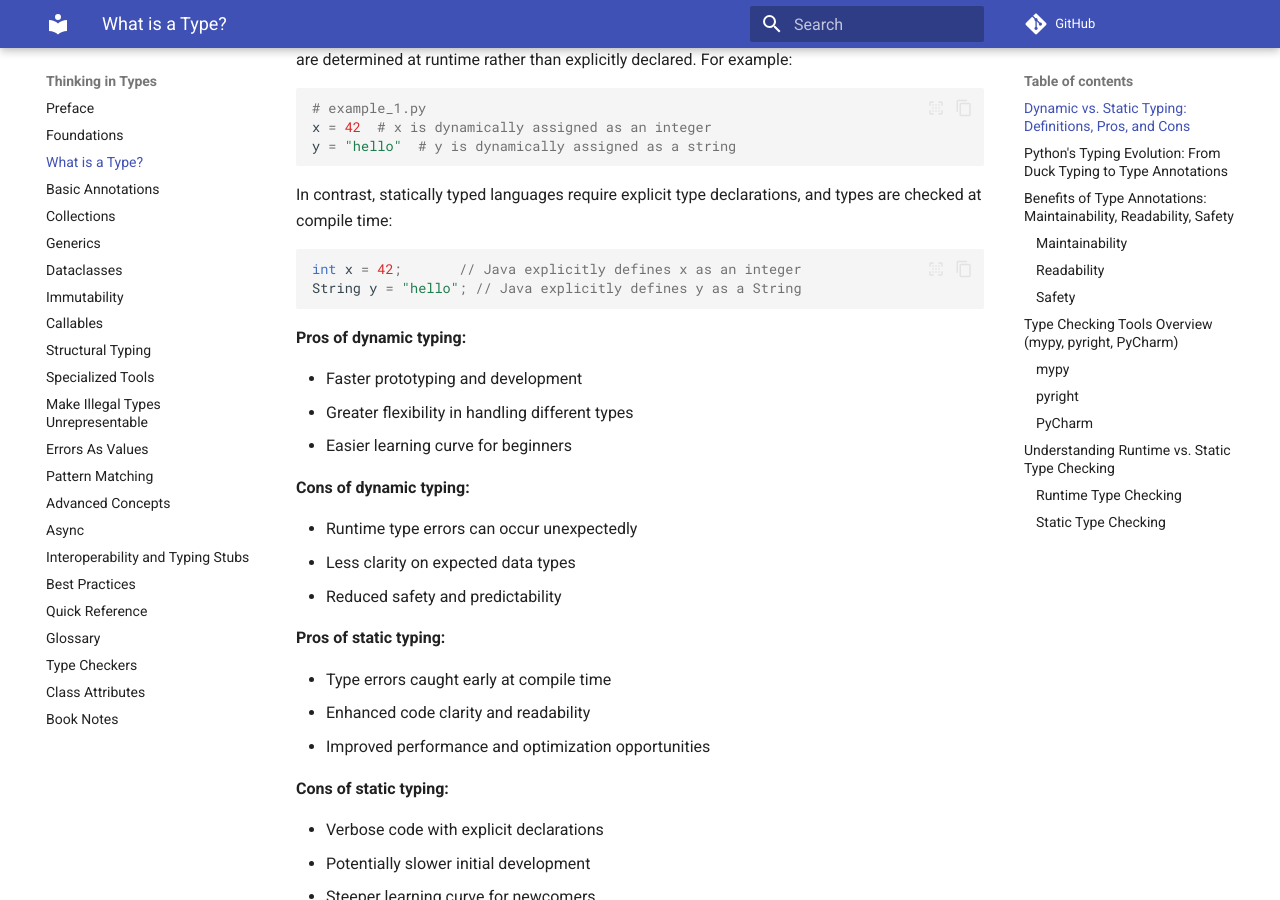
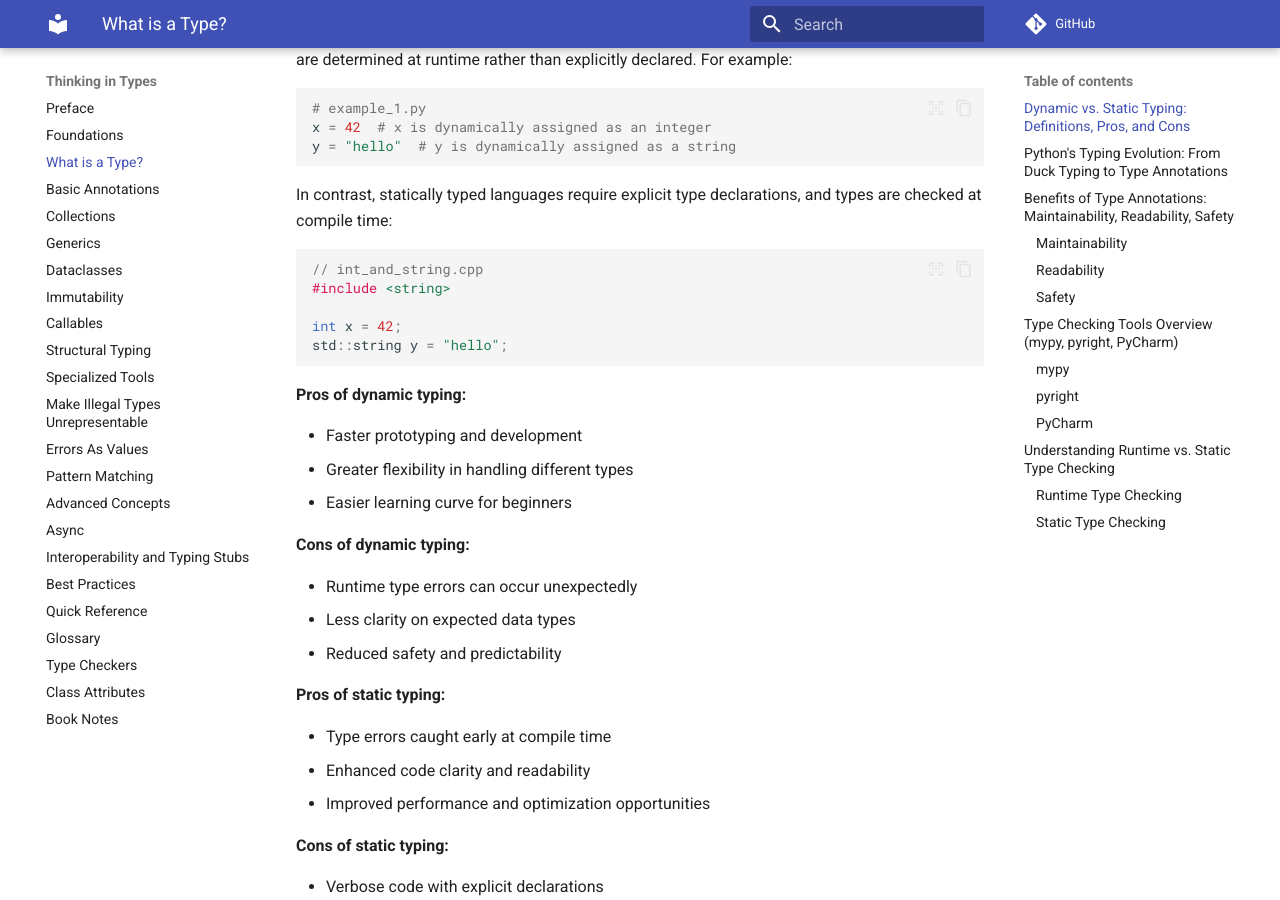
Before and after one commit to ThinkingInTypes/ThinkingInTypes.github.io, an MkDocs documentation site: the page built from Chapters/03_What_is_a_Type.md, in a window 1280 px wide and 900 px high, scrolled down 368 px. Built offline with MkDocs 1.6.1 and Material for MkDocs 9.7.7, drawn with Linux system fonts in a browser that asks for light colours; comment, search, counter and statistics services are not loaded.

Commit message:
Update 03_What_is_a_Type.md

````diff
--- a/Chapters/03_What_is_a_Type.md
+++ b/Chapters/03_What_is_a_Type.md
@@ -20,9 +20,12 @@ y = "hello"  # y is dynamically assigned as a string
 
 In contrast, statically typed languages require explicit type declarations, and types are checked at compile time:
 
-```java
-int x = 42;       // Java explicitly defines x as an integer
-String y = "hello"; // Java explicitly defines y as a String
+```cpp
+// int_and_string.cpp
+#include <string>
+
+int x = 42;
+std::string y = "hello";
 ```
 
 **Pros of dynamic typing:**
````
